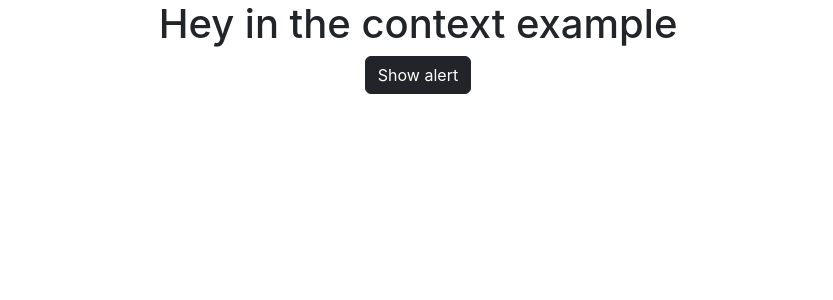
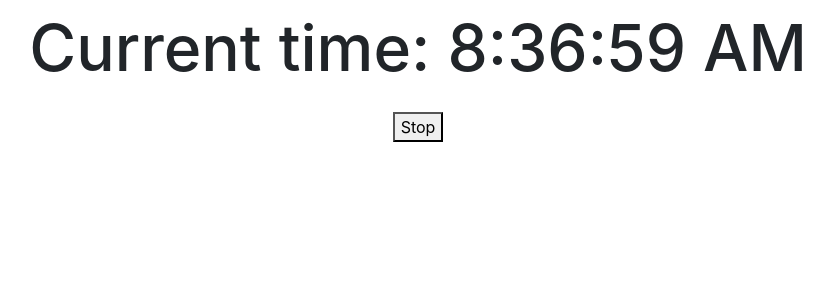
Before and after one commit to Aivazov/react-cra-4-hooks, a React (Create React App) app: page / in a window 1280 px wide. Shown: the top 300 px of the page, without its empty margins (222-1055 px from the left). Built offline with nearby package versions, Linux system fonts and the light colour scheme.

Commit message:
learning example with timer

```diff
--- a/src/App.js
+++ b/src/App.js
@@ -1,6 +1,7 @@
 import React, { useState } from 'react';
 import HooksFirstMain from './Hooks-1/Main';
 import HooksFirstAlert from './Hooks-1/Alert';
+import Hook_2 from './Hooks-2/Hook_2';
 
 import './App.css';
 
@@ -10,12 +11,13 @@ function App() {
   const [alert, setAlert] = useState(false);
   const toggleAlert = () => setAlert((prev) => !prev);
   return (
-    <AlertContext.Provider value={alert}>
-      <div className="App">
-        <HooksFirstAlert />
-        <HooksFirstMain toggle={toggleAlert} />
-      </div>
-    </AlertContext.Provider>
+    // <AlertContext.Provider value={alert}>
+    //   <div className="App">
+    //     <HooksFirstAlert />
+    //     <HooksFirstMain toggle={toggleAlert} />
+    //   </div>
+    // </AlertContext.Provider>
+    <Hook_2 />
   );
 }
 
--- /dev/null
+++ b/src/Hooks-2/Hook_2.js
@@ -0,0 +1,76 @@
+import React, { Component } from 'react';
+
+const styles = {
+  clockface: {
+    fontSize: 64,
+    fontWeight: 500,
+    textAlign: 'center',
+  },
+};
+
+export default class Hook_2 extends Component {
+  state = {
+    time: new Date(),
+    toggleBtn: true,
+  };
+
+  intervalId = null;
+
+  componentDidMount() {
+    // this.intervalId = setInterval(() => {
+    //   this.setState({ time: new Date() });
+    // }, 1000);
+    this.start();
+  }
+
+  componentWillUnmount() {
+    this.stop();
+  }
+
+  stop = () => {
+    clearInterval(this.intervalId);
+    this.setState({ toggleBtn: true });
+  };
+
+  start = () => {
+    this.intervalId = setInterval(() => {
+      this.setState({ time: new Date() });
+    }, 1000);
+    this.setState({ toggleBtn: false });
+  };
+
+  render() {
+    return (
+      <>
+        <p style={styles.clockface}>
+          Current time: {this.state.time.toLocaleTimeString()}
+        </p>
+        {!this.state.toggleBtn ? (
+          <button
+            type="button"
+            onClick={this.stop}
+            style={{
+              display: 'block',
+              marginLeft: 'auto',
+              marginRight: 'auto',
+            }}
+          >
+            Stop
+          </button>
+        ) : (
+          <button
+            type="button"
+            onClick={this.start}
+            style={{
+              display: 'block',
+              marginLeft: 'auto',
+              marginRight: 'auto',
+            }}
+          >
+            Start
+          </button>
+        )}
+      </>
+    );
+  }
+}
```
Also changed, not shown: src/Hooks-2/Hook_2_hooks.js (added, +44 -0 lines).
